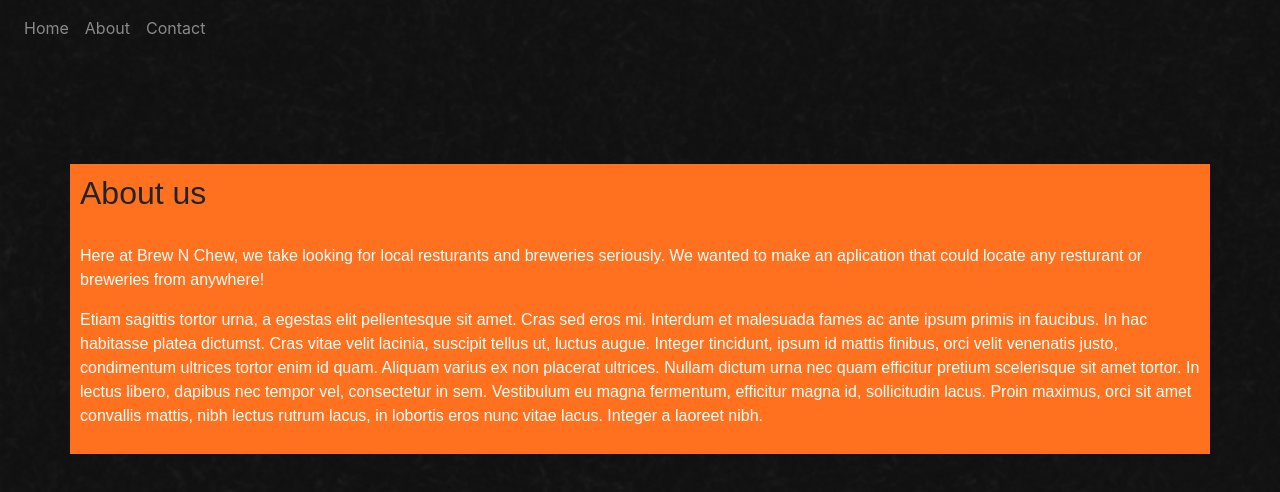
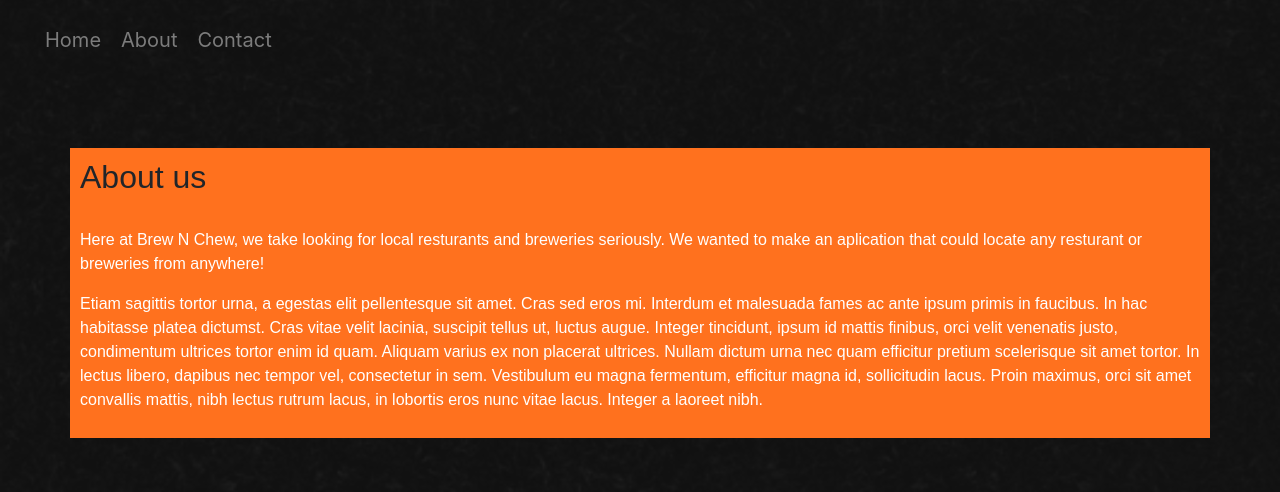
Before and after one commit to jyang108/Brew-N-Chew, a plain HTML site: page about.html in a window 1280 px wide. Shown: the top 492 px of the page. Drawn offline with nearby package versions, Linux system fonts and the light colour scheme; a web font is replaced by a local one.

Commit message:
adding navbar to other pages

```diff
--- a/about.html
+++ b/about.html
@@ -26,23 +26,19 @@
 
 
 <body>
-  <nav class="navbar navbar-expand-md navbar-dark bg-transparent">
-    <button class="navbar-toggler" type="button" data-toggle="collapse" data-target="#navbarNav"
-      aria-controls="navbarNav" aria-expanded="false" aria-label="Toggle navigation">
-      <span class="navbar-toggler-icon"></span>
-    </button>
-    <div class="collapse navbar-collapse" id="navbarNav">
-      <ul class="navbar-nav">
-        <li class="nav-item">
-          <a id="home" class="nav-link" href="index.html">Home</a>
-        </li>
-        <li class="nav-item">
-          <a class="nav-link" href="about.html">About</a>
-        </li>
-        <li class="nav-item">
-          <a class="nav-link" href="contact.html">Contact</a>
-        </li>
-      </ul>
+  <nav id="mainNavbar">
+    <div id="mainNavbarList" >
+      <div id="navList">
+        <div class="navItem">
+          <a class="navLinks" href="index.html">Home</a>
+        </div>
+        <div class="navItem">
+          <a class="navLinks" href="about.html">About</a>
+        </div>
+        <div class="navItem">
+          <a class="navLinks" href="contact.html">Contact</a>
+        </div>
+      </div>
     </div>
   </nav>
 
```
Also changed, not shown: contact.html (+13 -17 lines).
